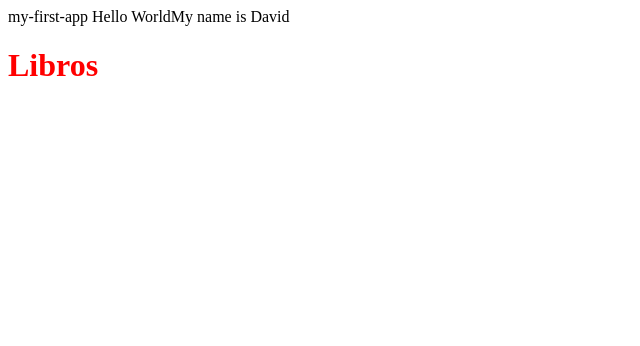
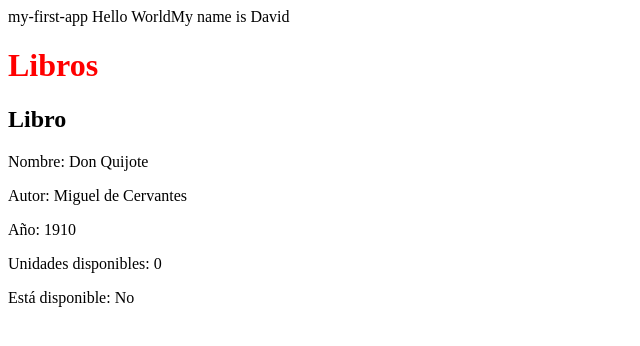
Before and after one commit to curso-angular-david/my-first-app, an Angular app: page / in a window 1280 px wide. Shown: the top 346 px of the page, without its empty margins (0-640 px from the left). Built offline with nearby package versions, Linux system fonts and the light colour scheme.

Commit message:
sesion 2

```diff
--- a/src/app/app.component.html
+++ b/src/app/app.component.html
@@ -1,3 +1,4 @@
 <span>{{ title }} {{ greating }}</span>
 <span>My name is {{ name }}</span>
 <app-books></app-books>
+<app-book></app-book>
--- a/src/app/book/book.component.html
+++ b/src/app/book/book.component.html
@@ -1 +1,6 @@
-<p>book works!</p>
+<h2>Libro</h2>
+<p>Nombre: {{ name }}</p>
+<p>Autor: {{ author }}</p>
+<p>Año: {{ year }} </p>
+<p>Unidades disponibles: {{ getAvailableUnits() }}</p>
+<p>Está disponible: {{ (getAvailableUnits()>0) ? "Si" : "No"}}</p>
--- a/src/app/book/book.component.ts
+++ b/src/app/book/book.component.ts
@@ -6,5 +6,13 @@ import { Component } from '@angular/core';
   styleUrls: ['./book.component.css']
 })
 export class BookComponent {
+  name = "Don Quijote"
+  author = "Miguel de Cervantes"
+  year = 1910
+  edition = 10
+  private availableUnits = 0
 
+  getAvailableUnits() {
+    return this.availableUnits
+  }
 }
```
